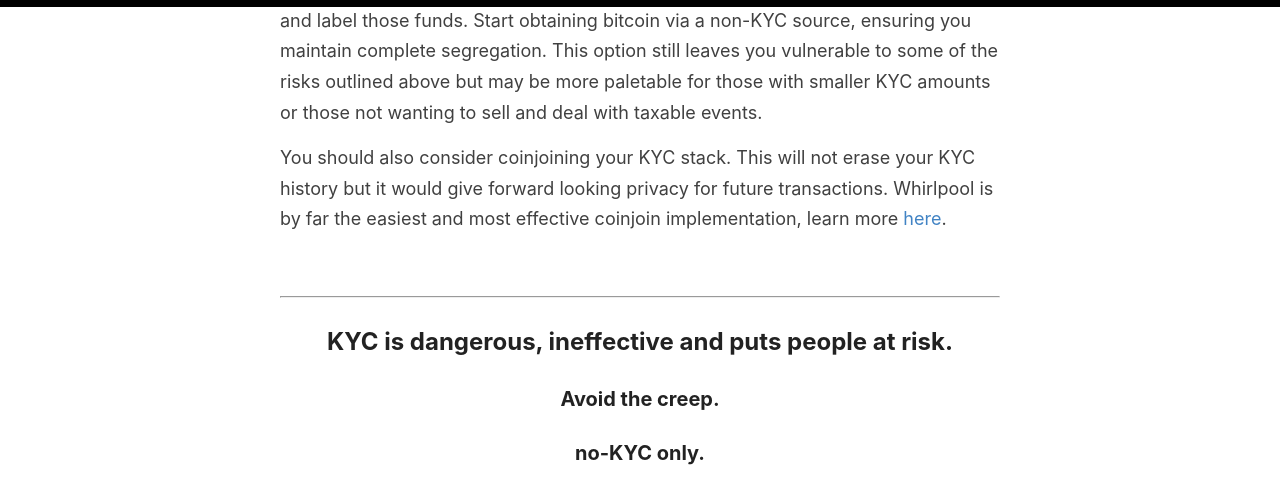
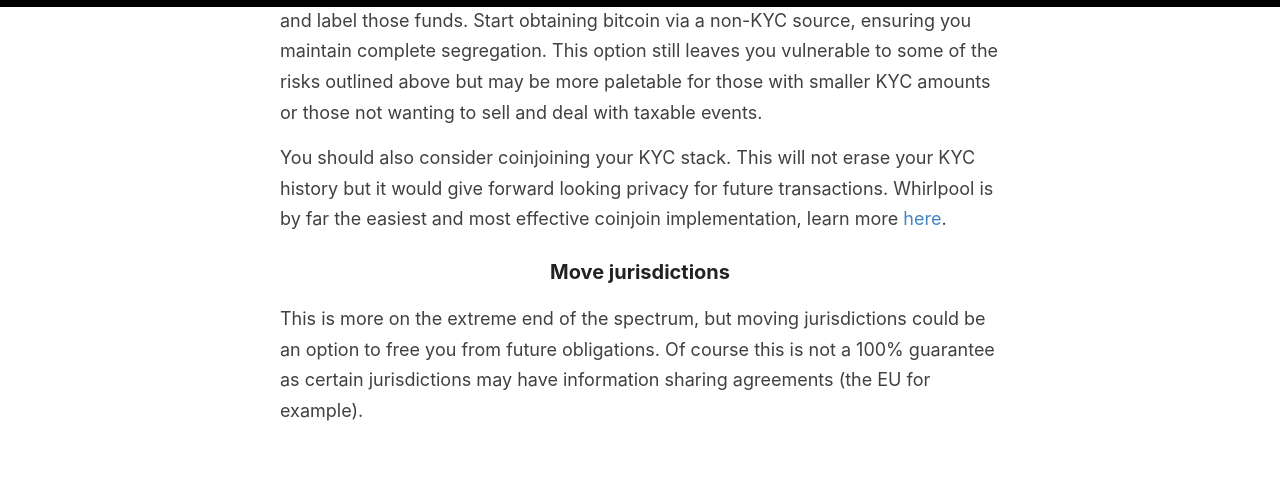
Before and after one commit to BitcoinQnA/noKYConly1, a Jekyll site: the page built from _pages/home.md, in a window 1280 px wide and 900 px high, scrolled down 4427 px, cut to the strip 0-481 px from the top of the window. Built offline with Jekyll 4.4.1, drawn with Linux system fonts in a browser that asks for light colours.

Commit message:
Update home.md

```diff
--- a/_pages/home.md
+++ b/_pages/home.md
@@ -103,6 +103,9 @@ Cease purchasing bitcoin via KYC sources immediately and completely segregate an
 
 You should also consider coinjoining your KYC stack. This will not erase your KYC history but it would give forward looking privacy for future transactions. Whirlpool is by far the easiest and most effective coinjoin implementation, learn more [here](https://www.bitcoinqna.com/post/whirlpool-faq).
 
+### Move jurisdictions
+This is more on the extreme end of the spectrum, but moving jurisdictions could be an option to free you from future obligations. Of course this is not a 100% guarantee as certain jurisdictions may have information sharing agreements (the EU for example).
+
 <br/>
 
 ***
```
